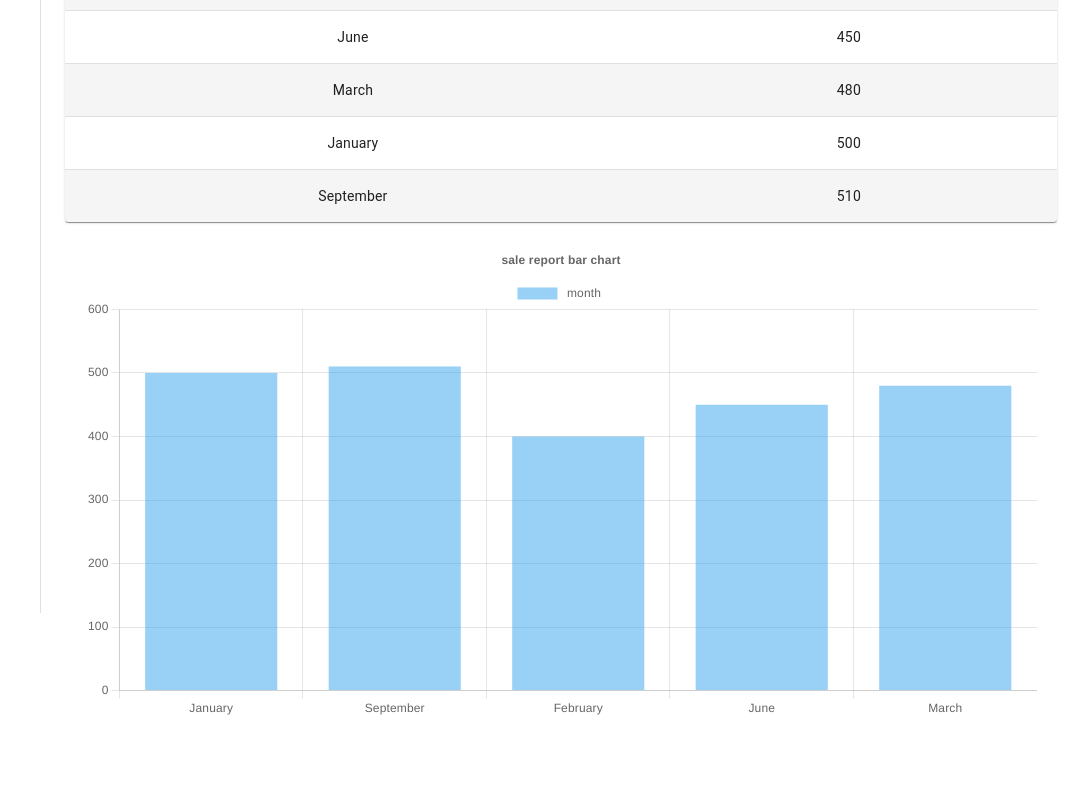
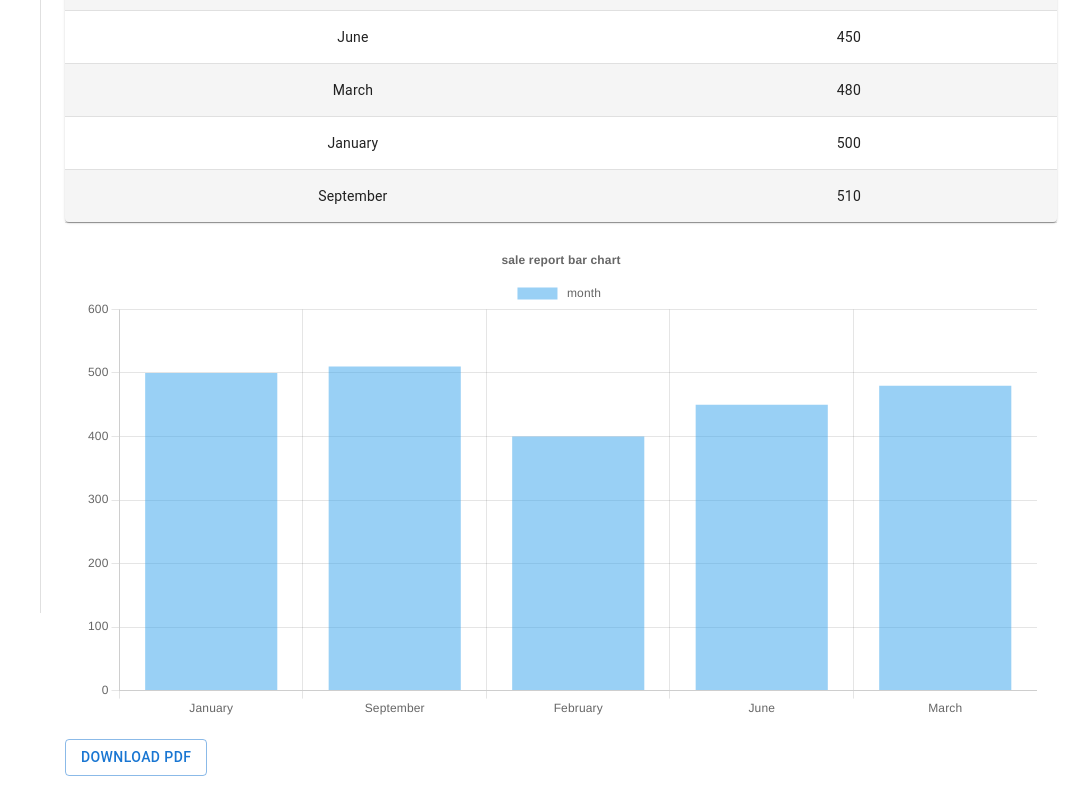
Before and after one commit to mahtabfalahat/sale-report, a React (Create React App) app: page / in a window 1280 px wide. Shown: the part 187-987 px from the top of the page, without its empty margins (199-1280 px from the left). Before the commit the page ends 950 px from the top, so only its background shows below. Built offline with nearby package versions, Linux system fonts and the light colour scheme.

Commit message:
download table pdf

```diff
--- a/package.json
+++ b/package.json
@@ -11,6 +11,8 @@
     "@testing-library/react": "^13.4.0",
     "@testing-library/user-event": "^13.5.0",
     "chart.js": "^4.4.0",
+    "jspdf": "^2.5.1",
+    "jspdf-autotable": "^3.6.0",
     "react": "^18.2.0",
     "react-chartjs-2": "^5.2.0",
     "react-dom": "^18.2.0",
--- a/src/components/SaleChart/SaleChart.js
+++ b/src/components/SaleChart/SaleChart.js
@@ -38,12 +38,12 @@ const SaleChart = ({ salesData }) => {
     };
 
     const data = {
-        labels: salesData.map(o => o.month),
+        labels: salesData.map(data => data.month),
         datasets: [
 
             {
                 label: ' month ',
-                data: salesData.map(o => o.sales),
+                data: salesData.map(data => data.sales),
                 backgroundColor: 'rgba(53, 162, 235, 0.5)',
             },
         ],
--- a/src/views/Dashboard/Dashboard.js
+++ b/src/views/Dashboard/Dashboard.js
@@ -1,6 +1,9 @@
 import * as React from 'react';
 import PropTypes from 'prop-types';
+import { jsPDF } from "jspdf";
+import "jspdf-autotable";
 import Box from '@mui/material/Box';
+import Button from '@mui/material/Button';
 import CssBaseline from '@mui/material/CssBaseline';
 import Divider from '@mui/material/Divider';
 import Toolbar from '@mui/material/Toolbar';
@@ -10,6 +13,7 @@ import SaleDataTable from './../../components/SaleDataTable/SaleDataTable';
 import SaleChart from './../../components/SaleChart/SaleChart';
 
 const drawerWidth = 240;
+const doc = new jsPDF();
 
 function ResponsiveDrawer(props) {
     const { window } = props;
@@ -26,18 +30,40 @@ function ResponsiveDrawer(props) {
         setMobileOpen(!mobileOpen);
     };
 
-
+    const downloadPDFHandle = () => {
+        const unit = "pt";
+        const size = "A4"; // Use A1, A2, A3 or A4
+        const orientation = "portrait"; // portrait or landscape
+        const marginLeft = 40;
+        const doc = new jsPDF(orientation, unit, size);
+        doc.setFontSize(15);
+        const title = "Table sale report";
+        const headers = [["Month", "Sales"]];
+        const data = salesData.map(data => [data.month, data.sales]);
+        let content = {
+            startY: 50,
+            head: headers,
+            body: data
+        };
+        doc.text(title, marginLeft, 40);
+        doc.autoTable(content);
+        doc.save("SaleReport.pdf")
+    }
 
     return (
         <Box sx={{ display: 'flex' }}>
             <CssBaseline />
             <CustomAppBar drawerWidth={drawerWidth} handleDrawerToggle={handleDrawerToggle} />
-            <CustomDrawer drawerWidth={drawerWidth} handleDrawerToggle={handleDrawerToggle} mobileOpen = {mobileOpen} window = {window}  />
+            <CustomDrawer drawerWidth={drawerWidth} handleDrawerToggle={handleDrawerToggle} mobileOpen={mobileOpen} window={window} />
             <Box component="main" sx={{ flexGrow: 1, p: 3, width: { sm: `calc(100% - ${drawerWidth}px)` } }} >
                 <Toolbar />
                 <SaleDataTable salesData={salesData} />
                 <Divider />
                 <SaleChart salesData={salesData} />
+                <Box>
+                    <Button variant="outlined" onClick={downloadPDFHandle} >Download PDF</Button>
+                </Box>
+
             </Box>
         </Box>
     );
```
Also changed, not shown: src/components/SaleDataTable/SaleDataTable.js (+4 -3 lines), 1 other file (tests, documents, lock files or other folders).
